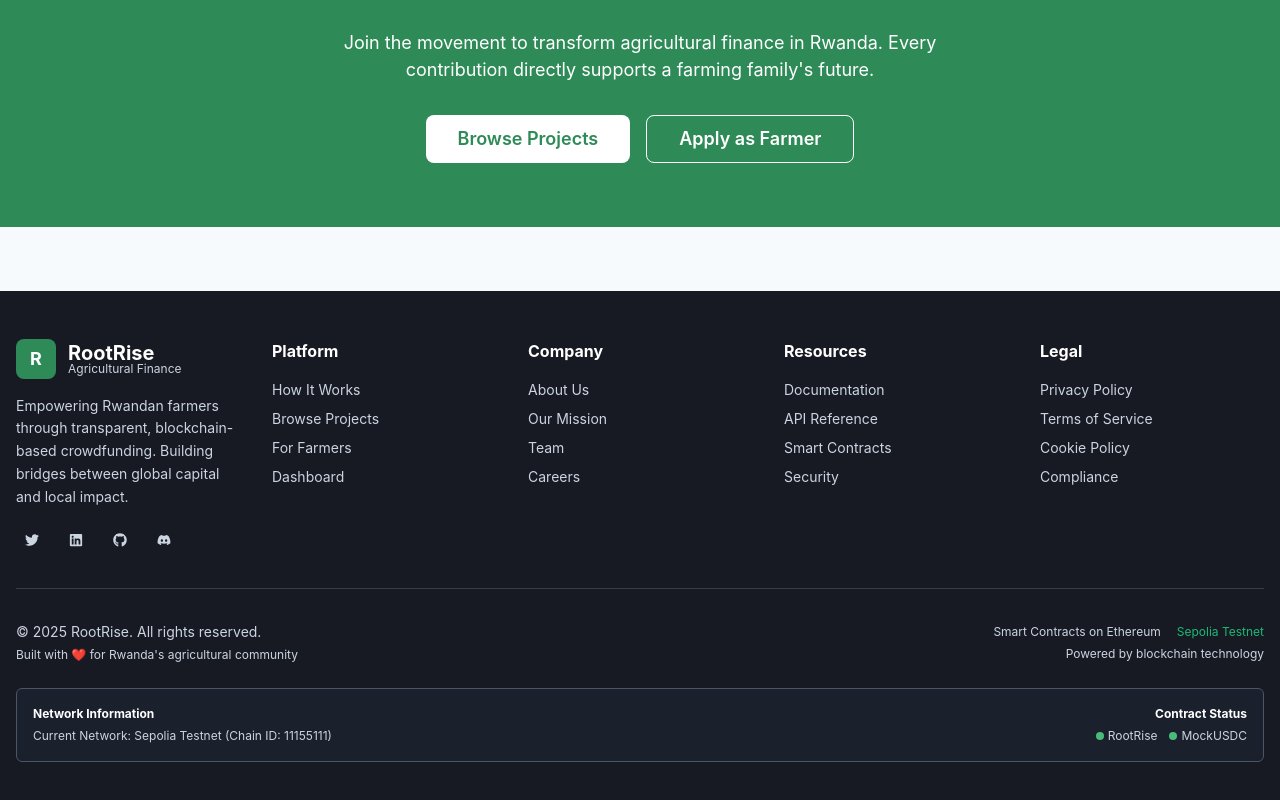
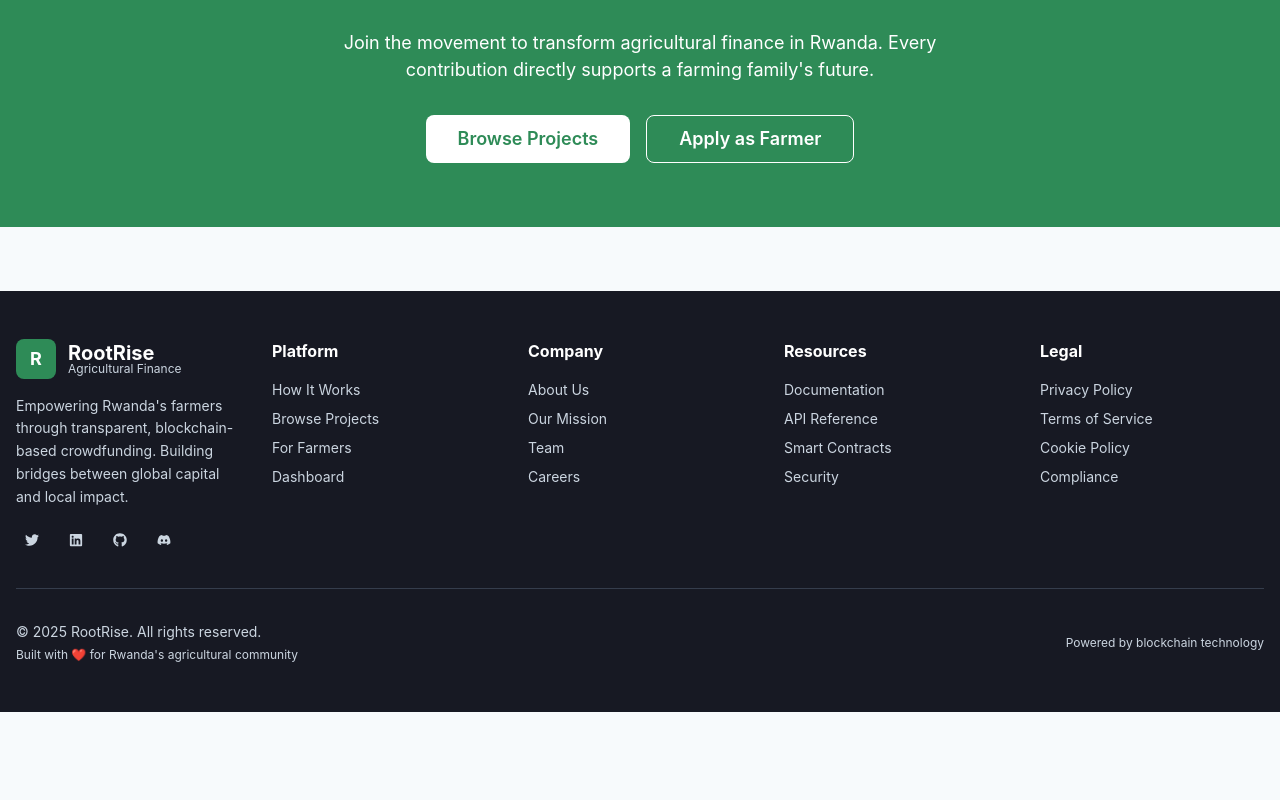
Before and after one commit to Joshua-Coded/rootrise-frontend, a Next.js app: page / in a window 1280 px wide. Shown: the part 2548-3348 px from the top of the page. After the commit the page ends 3260 px from the top, so only its background shows below. Built offline with nearby package versions, Linux system fonts and the light colour scheme.

Commit message:
first commit 2

```diff
--- a/src/app/dashboard/page.tsx
+++ b/src/app/dashboard/page.tsx
@@ -1,5 +1,4 @@
 "use client";
-import { formatDistanceToNow } from "date-fns";
 import { useRouter } from "next/navigation";
 import { Footer } from "@/components/Footer";
 import { Navbar } from "@/components/Navbar";
--- a/src/app/projects/page.tsx
+++ b/src/app/projects/page.tsx
@@ -1,10 +1,11 @@
 "use client";
 import { CalendarIcon, SearchIcon, StarIcon } from "@chakra-ui/icons";
-import { formatDistanceToNow } from "date-fns";
 import { useRouter } from "next/navigation";
 import { useMemo, useState } from "react";
 import { Footer } from "@/components/Footer";
 import { Navbar } from "@/components/Navbar";
+
+// import { formatDistanceToNow } from "date-fns";
 
 import {
   Box,
--- a/src/components/Footer.tsx
+++ b/src/components/Footer.tsx
@@ -17,7 +17,6 @@ import {
 
 export function Footer() {
   const router = useRouter();
-
   const bg = useColorModeValue('gray.900', 'gray.800');
   const textColor = useColorModeValue('gray.300', 'gray.400');
   const linkColor = useColorModeValue('white', 'gray.100');
@@ -60,7 +59,6 @@ export function Footer() {
     <Box bg={bg} color={textColor} mt={16}>
       <Container maxW="7xl" py={12}>
         <SimpleGrid columns={{ base: 1, md: 2, lg: 5 }} spacing={8}>
-          {/* Brand Section */}
           <VStack align="start" spacing={4}>
             <HStack spacing={3}>
               <Box
@@ -78,12 +76,7 @@ export function Footer() {
                 R
               </Box>
               <VStack spacing={0} align="start">
-                <Text
-                  fontSize="xl"
-                  fontWeight="bold"
-                  color={linkColor}
-                  lineHeight="none"
-                >
+                <Text fontSize="xl" fontWeight="bold" color={linkColor} lineHeight="none">
                   RootRise
                 </Text>
                 <Text fontSize="xs" color={textColor} lineHeight="none">
@@ -91,12 +84,10 @@ export function Footer() {
                 </Text>
               </VStack>
             </HStack>
-
             <Text fontSize="sm" maxW="250px" lineHeight="tall">
-              Empowering Rwandan farmers through transparent, blockchain-based
-              crowdfunding. Building bridges between global capital and local impact.
+              Empowering Rwanda&apos;s farmers through transparent, blockchain-based crowdfunding.
+              Building bridges between global capital and local impact.
             </Text>
-
             <HStack spacing={3}>
               {socialLinks.map((social) => (
                 <IconButton
@@ -110,17 +101,13 @@ export function Footer() {
                   size="sm"
                   variant="ghost"
                   color={textColor}
-                  _hover={{
-                    color: 'brand.400',
-                    transform: 'translateY(-2px)',
-                  }}
+                  _hover={{ color: 'brand.400', transform: 'translateY(-2px)' }}
                   transition="all 0.2s"
                 />
               ))}
             </HStack>
           </VStack>
 
-          {/* Platform Links */}
           <VStack align="start" spacing={4}>
             <Text fontSize="md" fontWeight="bold" color={linkColor}>
               Platform
@@ -142,7 +129,6 @@ export function Footer() {
             </VStack>
           </VStack>
 
-          {/* Company Links */}
           <VStack align="start" spacing={4}>
             <Text fontSize="md" fontWeight="bold" color={linkColor}>
               Company
@@ -164,7 +150,6 @@ export function Footer() {
             </VStack>
           </VStack>
 
-          {/* Resources Links */}
           <VStack align="start" spacing={4}>
             <Text fontSize="md" fontWeight="bold" color={linkColor}>
               Resources
@@ -186,7 +171,6 @@ export function Footer() {
             </VStack>
           </VStack>
 
-          {/* Legal Links */}
           <VStack align="start" spacing={4}>
             <Text fontSize="md" fontWeight="bold" color={linkColor}>
               Legal
@@ -211,67 +195,15 @@ export function Footer() {
 
         <Divider my={8} borderColor="gray.600" />
 
-        {/* Bottom Section */}
-        <HStack
-          justify="space-between"
-          wrap="wrap"
-          spacing={4}
-          fontSize="sm"
-          color={textColor}
-        >
+        <HStack justify="space-between" wrap="wrap" spacing={4} fontSize="sm" color={textColor}>
           <VStack align="start" spacing={1}>
-            <Text>
-              © 2025 RootRise. All rights reserved.
-            </Text>
-            <Text fontSize="xs">
-              Built with ❤️ for Rwanda's agricultural community
-            </Text>
+            <Text>© 2025 RootRise. All rights reserved.</Text>
+            <Text fontSize="xs">Built with ❤️ for Rwanda&apos;s agricultural community</Text>
           </VStack>
-
           <VStack align="end" spacing={1}>
-            <HStack spacing={4} wrap="wrap">
-              <Text fontSize="xs">
-                Smart Contracts on Ethereum
-              </Text>
-              <Text fontSize="xs" color="brand.400">
-                Sepolia Testnet
-              </Text>
-            </HStack>
-            <Text fontSize="xs">
-              Powered by blockchain technology
-            </Text>
+            <Text fontSize="xs">Powered by blockchain technology</Text>
           </VStack>
         </HStack>
-
-        {/* Network Status */}
-        <Box mt={6} p={4} bg="gray.800" borderRadius="md" border="1px" borderColor="gray.600">
-          <HStack justify="space-between" wrap="wrap" spacing={4}>
-            <VStack align="start" spacing={1}>
-              <Text fontSize="xs" fontWeight="bold" color={linkColor}>
-                Network Information
-              </Text>
-              <Text fontSize="xs">
-                Current Network: Sepolia Testnet (Chain ID: 11155111)
-              </Text>
-            </VStack>
-
-            <VStack align="end" spacing={1}>
-              <Text fontSize="xs" fontWeight="bold" color={linkColor}>
-                Contract Status
-              </Text>
-              <HStack spacing={3}>
-                <HStack spacing={1}>
-                  <Box w={2} h={2} bg="green.400" borderRadius="full" />
-                  <Text fontSize="xs">RootRise</Text>
-                </HStack>
-                <HStack spacing={1}>
-                  <Box w={2} h={2} bg="green.400" borderRadius="full" />
-                  <Text fontSize="xs">MockUSDC</Text>
-                </HStack>
-              </HStack>
-            </VStack>
-          </HStack>
-        </Box>
       </Container>
     </Box>
   );
```
Also changed, not shown: src/types/contracts.ts (+16 -34 lines).
